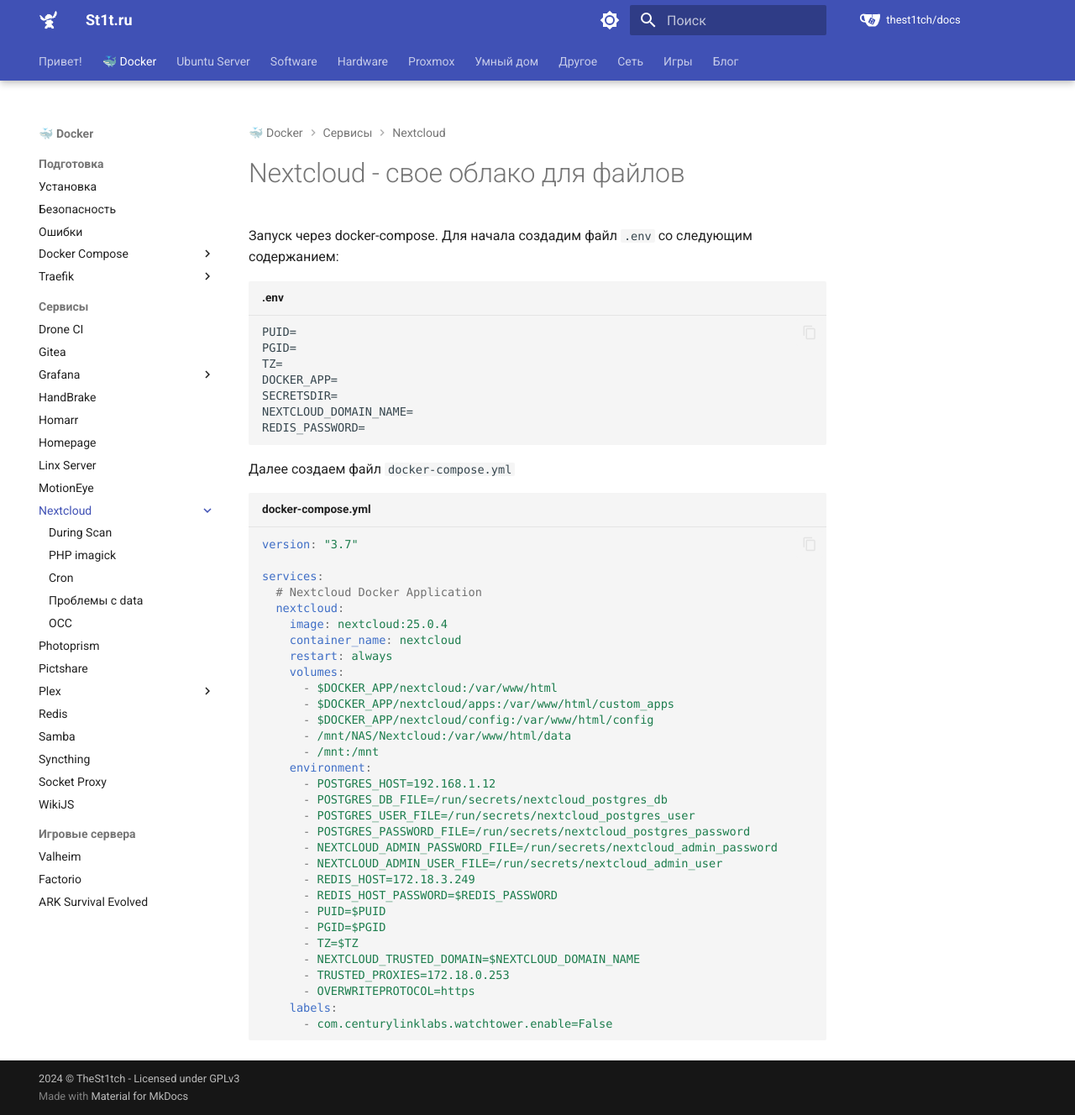
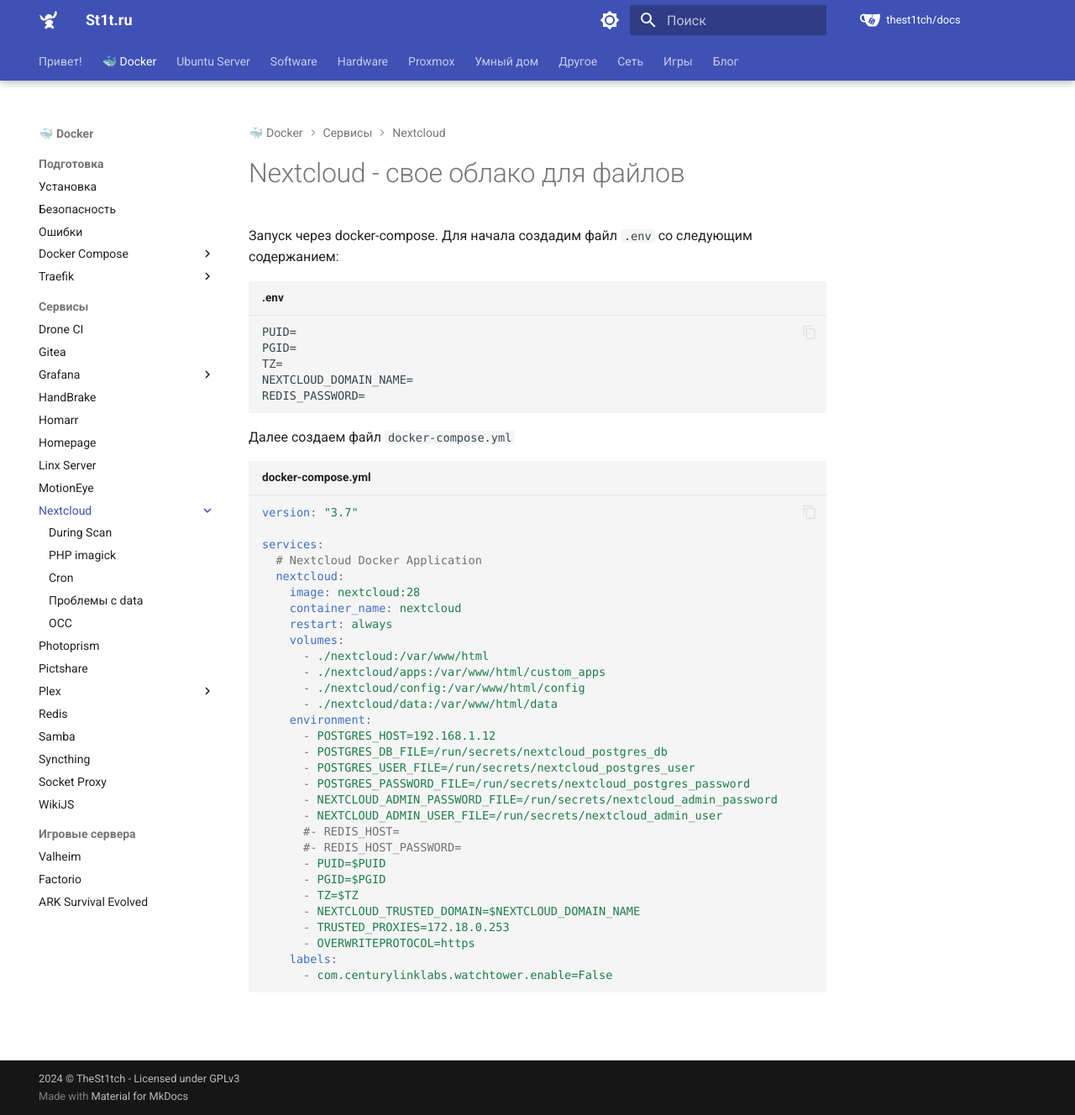
Before and after one commit to TheSt1tch/docs, an MkDocs documentation site: the page built from docs/docker/nextcloud/index.md, in a window 1280 px wide and 1328 px high. Shown: the whole window at 84% size. Built offline with MkDocs 1.6.1 and Material for MkDocs 9.7.7, drawn with Linux system fonts in a browser that asks for light colours; some web fonts are replaced.

Commit message:
Обновление версии в инструкции

````diff
--- a/docs/docker/nextcloud/index.md
+++ b/docs/docker/nextcloud/index.md
@@ -1,5 +1,4 @@
 # Nextcloud - свое облако для файлов
-
 
 Запуск через docker-compose. Для начала создадим файл `.env` со следующим содержанием:
 
@@ -7,8 +6,6 @@
 PUID=
 PGID=
 TZ=
-DOCKER_APP=
-SECRETSDIR=
 NEXTCLOUD_DOMAIN_NAME=
 REDIS_PASSWORD=
 ```
@@ -21,15 +18,14 @@
 services:
   # Nextcloud Docker Application
   nextcloud:
-    image: nextcloud:25.0.4
+    image: nextcloud:28
     container_name: nextcloud
     restart: always
     volumes:
-      - $DOCKER_APP/nextcloud:/var/www/html
-      - $DOCKER_APP/nextcloud/apps:/var/www/html/custom_apps
-      - $DOCKER_APP/nextcloud/config:/var/www/html/config
-      - /mnt/NAS/Nextcloud:/var/www/html/data
-      - /mnt:/mnt
+      - ./nextcloud:/var/www/html
+      - ./nextcloud/apps:/var/www/html/custom_apps
+      - ./nextcloud/config:/var/www/html/config
+      - ./nextcloud/data:/var/www/html/data
     environment:
       - POSTGRES_HOST=192.168.1.12
       - POSTGRES_DB_FILE=/run/secrets/nextcloud_postgres_db
@@ -37,8 +33,8 @@
       - POSTGRES_PASSWORD_FILE=/run/secrets/nextcloud_postgres_password
       - NEXTCLOUD_ADMIN_PASSWORD_FILE=/run/secrets/nextcloud_admin_password
       - NEXTCLOUD_ADMIN_USER_FILE=/run/secrets/nextcloud_admin_user
-      - REDIS_HOST=172.18.3.249
-      - REDIS_HOST_PASSWORD=$REDIS_PASSWORD
+      #- REDIS_HOST=
+      #- REDIS_HOST_PASSWORD=
       - PUID=$PUID
       - PGID=$PGID
       - TZ=$TZ
````
